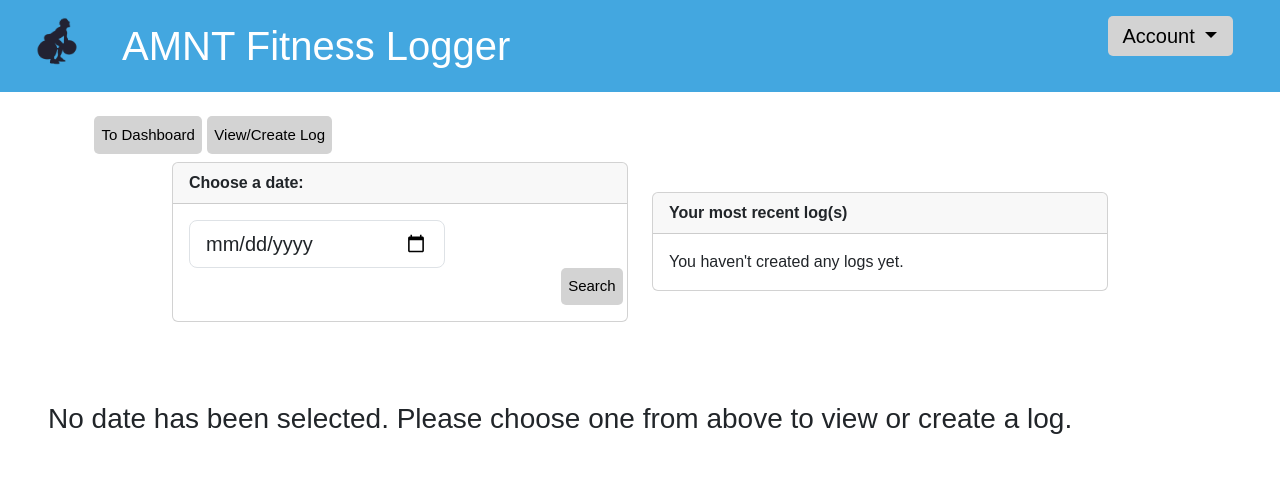
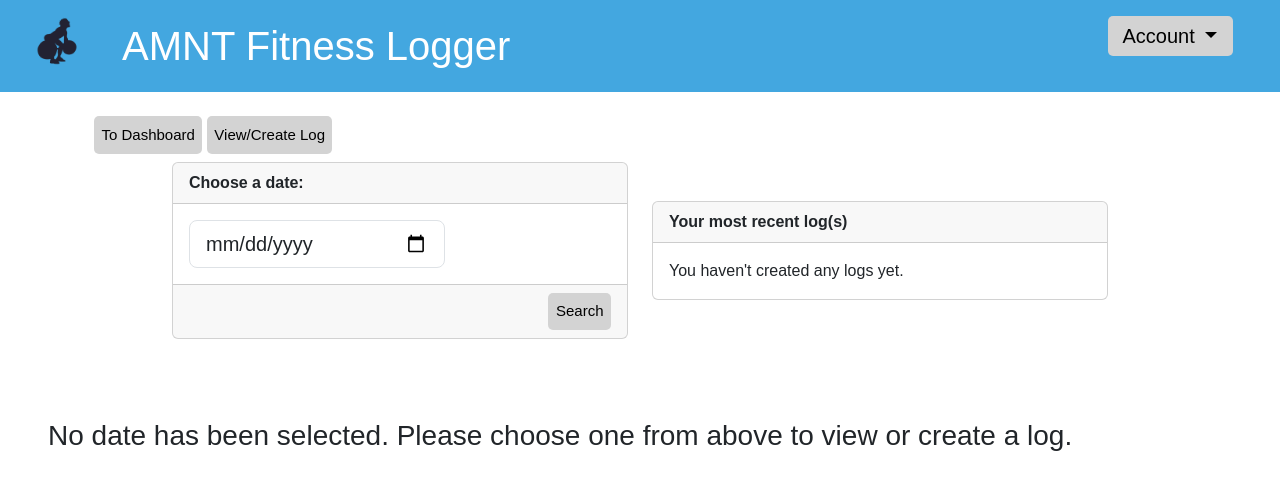
Before and after one commit to nichS21/FitnessLogger, a PHP site: page /loggingPage.php in a window 1280 px wide, after a click on "View/Create Log". Shown: the top 490 px of the page. Run offline with PHP 8.4, Linux system fonts and the light colour scheme; the visitor is signed in with stand-in values (Sample User, id 1); data that the repository does not hold is empty.

Commit message:
Fix search button on logging page.

```diff
--- a/loggingPage.php
+++ b/loggingPage.php
@@ -135,13 +135,9 @@ error_reporting(E_ALL);
                                         <div class="card-header fw-bold">Choose a date:</div>
                                         <div class="card-body">
                                             <input class="form-control form-control-lg" style="width:20vw" type="date" name="date" id="date" min="2025-01-01" required/>
-
-                                            <div class="row">
-                                                <div class="col-sm-10"></div>
-                                                <div class="col-sm-2">
-                                                    <button class="gnrlBtn" type="submit">Search</button>
-                                                </div>
-                                            </div>
+                                        </div>
+                                        <div class="card-footer text-end">
+                                            <button class="gnrlBtn" type="submit">Search</button>
                                         </div>
                                     </div>
                                 </div>
@@ -184,8 +180,7 @@ error_reporting(E_ALL);
                     unset($_SESSION['date']);       //unset date after displaying this log, do not want this value stuck in session data
                 }
                 else if(isset($_POST['date'])) $date = $_POST['date'];
-                else $date = "";
-
+                else return;
 
                 displayPage($db, $uid, $date);
                 break;
```
